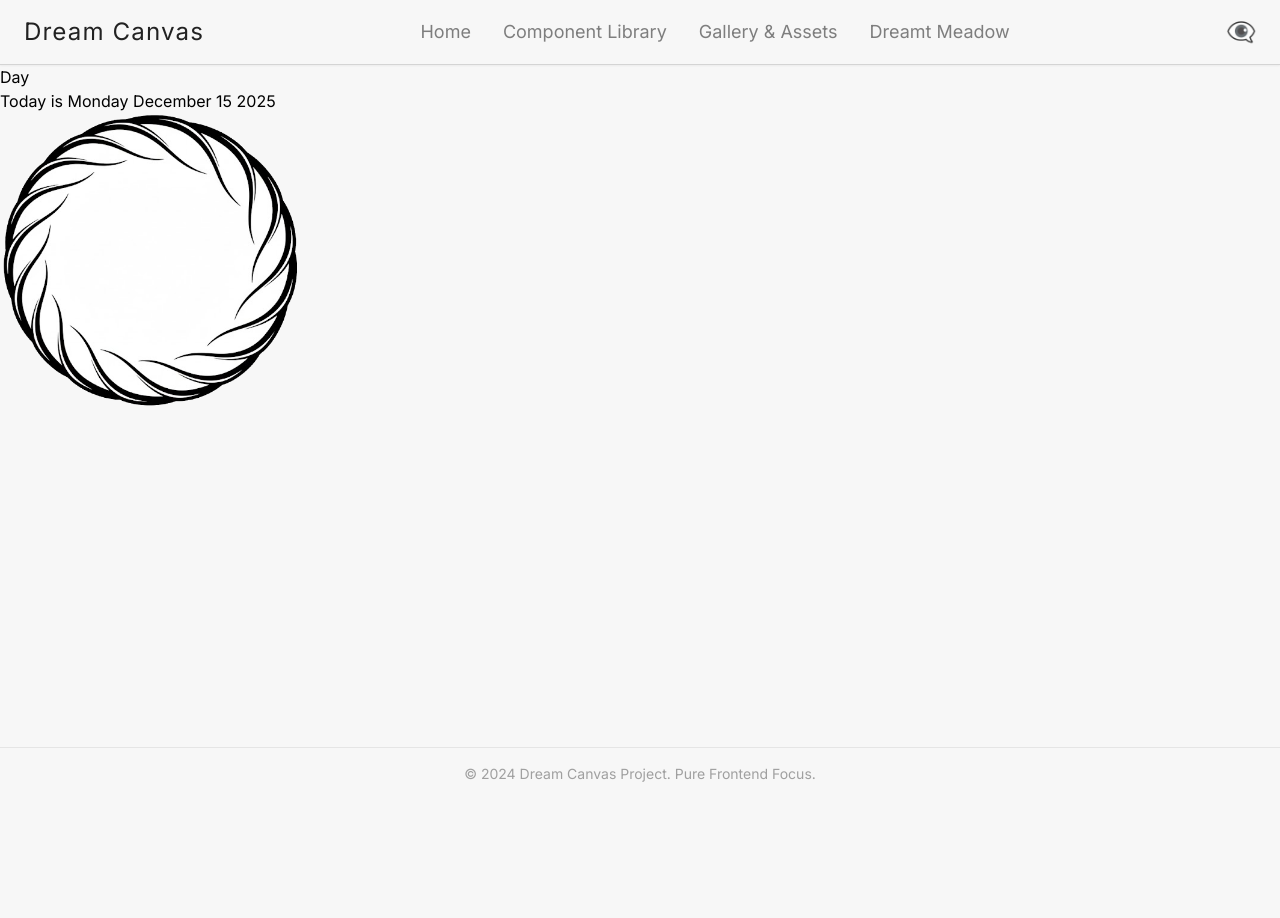
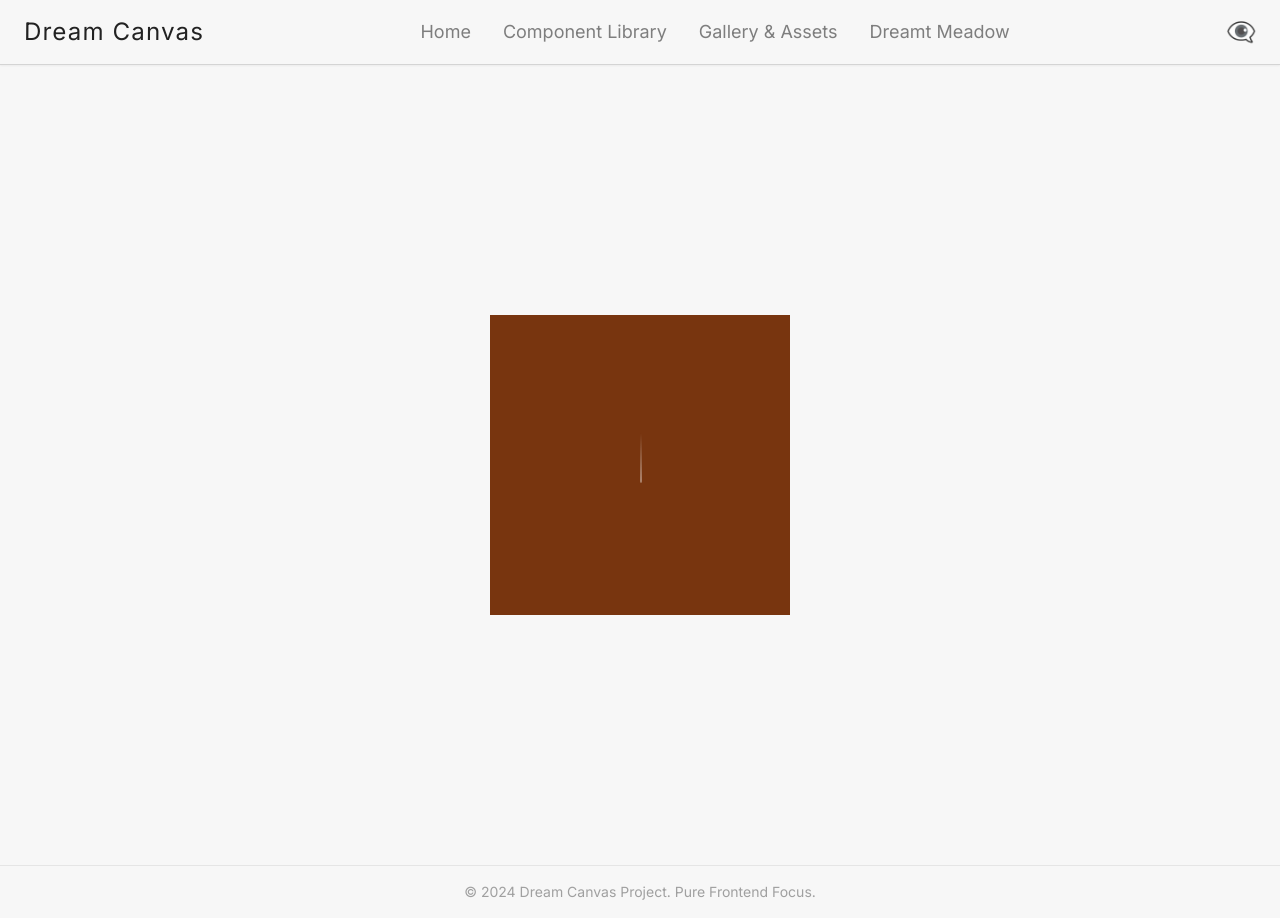
Before and after one commit to Agustin5705/dream-canvas, a Next.js app: page /test in a window 1280 px wide. Before the commit the page ends 800 px from the top, so only its background shows below. Built offline with nearby package versions, Linux system fonts and the light colour scheme.

Commit message:
implemented day night cycle, implemented shooting stars and random planets, developed raindrop and implemented test rain animation

```diff
--- a/src/app/(views)/test/page.tsx
+++ b/src/app/(views)/test/page.tsx
@@ -1,44 +1,18 @@
 "use client";
 
-import { useEffect, useState } from "react";
-import Image from "next/image";
-
 export default function TestPage() {
-  const [currentHour, setCurrentHour] = useState(new Date().getHours());
-  const isDay: boolean = currentHour >= 6 && currentHour < 18;
-  const currentDay: string = new Date().toLocaleDateString("en-US", {
-    weekday: "long",
-  });
-  const currentDayOfTheMonth: string = new Date().toLocaleDateString("en-US", {
-    day: "numeric",
-  });
-  const currentMonth: string = new Date().toLocaleDateString("en-US", {
-    month: "long",
-  });
-  const currentYear: string = new Date().toLocaleDateString("en-US", {
-    year: "numeric",
-  });
-
-  useEffect(() => {
-    const timer = setInterval(() => {
-      setCurrentHour(new Date().getHours());
-    }, 60 * 1000);
-    return () => clearInterval(timer);
-  }, []);
-
   return (
-    <div>
-      <p> {isDay ? "Day" : "Night"} </p>
-      <p>
-        Today is {currentDay} {currentMonth} {currentDayOfTheMonth}{" "}
-        {currentYear}{" "}
-      </p>
-      <Image
-        src={isDay ? "/assets/sun.png" : "/assets/moon.png"}
-        alt="The sun or the moon"
-        height={300}
-        width={300}
-      />
+    <div className="flex justify-center items-center h-screen">
+      <div className="bg-amber-900 w-[300px] h-[300px] relative overflow-hidden">
+        <div
+          className="raindrop animate-rain-animation"
+          style={{
+            top: "50%",
+            left: "50%",
+            transform: "translate(-50%, -50%)",
+          }}
+        ></div>
+      </div>
     </div>
   );
 }
--- a/src/app/globals.css
+++ b/src/app/globals.css
@@ -30,3 +30,16 @@ body {
   background: linear-gradient(to right, white, transparent);
   transform: rotate(-45deg);
 }
+
+.raindrop {
+  position: absolute;
+  width: 2px;
+  height: 50px;
+  border-radius: 9999px;
+  background: linear-gradient(
+    to top,
+    rgba(255, 255, 255, 0.5),
+    rgba(255, 255, 255, 0)
+  );
+  opacity: 0.8;
+}
--- a/src/app/(views)/dayindayout/PlanetField.tsx
+++ b/src/components/planets/PlanetField.tsx
@@ -1,6 +1,6 @@
 "use client";
 import React from "react";
-import type { Planet } from "@/app/(views)/dayindayout/generatePlanets";
+import type { Planet } from "@/components/planets/generatePlanets";
 
 type Props = {
   planets: Planet[];
--- a/src/app/(views)/dayindayout/ShootingStar.tsx
+++ b/src/components/shooting stars/ShootingStar.tsx
@@ -3,7 +3,7 @@ import React, { useEffect, useState } from "react";
 import {
   generateShootingStar,
   ShootingStar as ShootingStarType,
-} from "@/app/(views)/dayindayout/generateShootingStar";
+} from "@/components/shooting stars/generateShootingStar";
 
 type ShootingStarProps = {
   className?: string; // allow external animation classes
--- a/src/app/(views)/dayindayout/StarField.tsx
+++ b/src/components/stars/StarField.tsx
@@ -1,6 +1,6 @@
 "use client";
 import React from "react";
-import type { Star } from "@/app/(views)/dayindayout/generateStars";
+import type { Star } from "@/components/stars/generateStars";
 
 type Props = {
   stars: Star[];
--- a/tailwind.config.js
+++ b/tailwind.config.js
@@ -79,6 +79,10 @@ const config = {
           '10%': { opacity: '0.3', transform: 'translate(0,0) rotate(-45deg)' },
           '100%': { opacity: '0', transform: 'translate(-400px,500px) rotate(-45deg)' },
         },
+        'rainFall': {
+          '0%': { transform: 'translateY(-101vh)' },
+          '100%': { transform: 'translateY(101vh)' }
+        }
 
       },
       animation: {
@@ -98,6 +102,7 @@ const config = {
         'shooting-star': 'shooting-star 5s ease-in-out forwards',
         'shooting-star-slow': 'shooting-star 6s ease-in-out forwards',
         'shooting-star-fast': 'shooting-star 4s ease-in-out forwards',
+        'rain-animation': 'rainFall 1s linear infinite',
       },
     },
   },
```
Also changed, not shown: src/app/(views)/dayindayout/page.tsx (+5 -5 lines), src/components/planets/generatePlanets.ts (renamed from src/app/(views)/dayindayout/generatePlanets.ts), src/components/shooting stars/generateShootingStar.ts (renamed from src/app/(views)/dayindayout/generateShootingStar.ts), src/components/stars/generateStars.ts (renamed from src/app/(views)/dayindayout/generateStars.ts).
